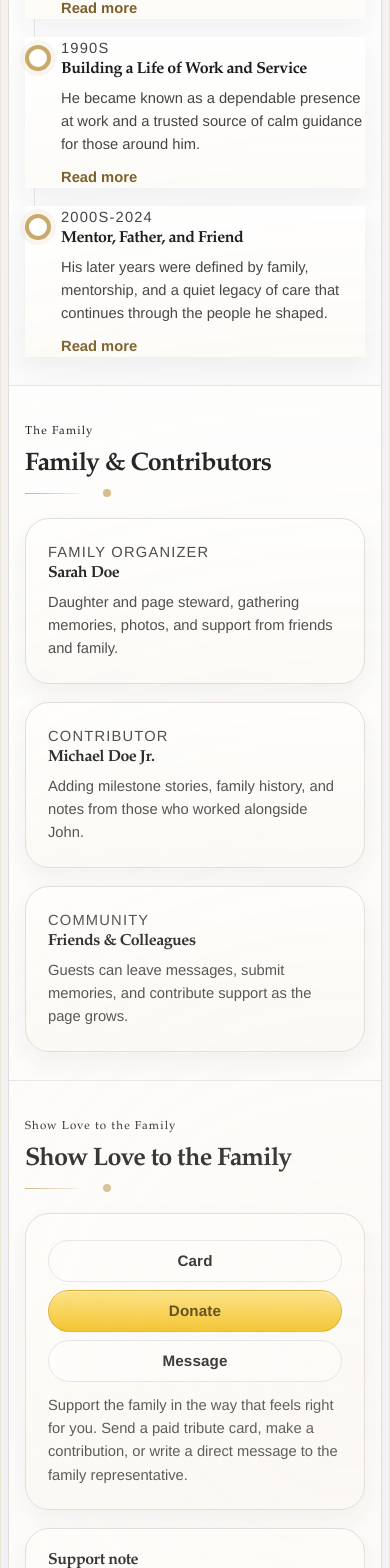
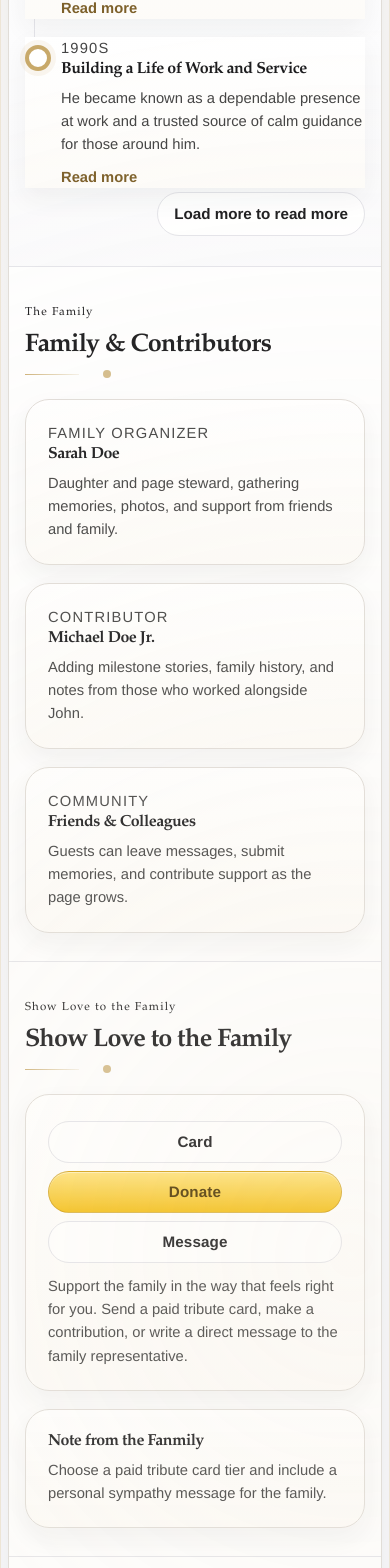
Before and after one commit to francis-dotcom/biotribute, a Next.js app: page /SirFemiOgini in a window 390 px wide. Shown: the part 3213-4781 px from the top of the page. Built offline with nearby package versions, Linux system fonts and the light colour scheme; no server answers.

Commit message:
code: 2 file(s)

```diff
--- a/src/app/[slug]/page.tsx
+++ b/src/app/[slug]/page.tsx
@@ -240,7 +240,7 @@ export default async function TributePage({ params }: PageProps) {
               </p>
             </article>
             <article className="form-card">
-              <h3>Support note</h3>
+              <h3>Note from the Fanmily</h3>
               <p>
                 {tribute.supportNote?.trim()
                   ? tribute.supportNote
--- a/src/components/timeline-section.tsx
+++ b/src/components/timeline-section.tsx
@@ -1,6 +1,6 @@
 "use client";
 
-import { useState } from "react";
+import { useEffect, useState } from "react";
 import type { TributeTimelineEntry } from "@/data/tributes";
 
 type TimelineSectionProps = {
@@ -9,11 +9,34 @@ type TimelineSectionProps = {
 
 export function TimelineSection({ entries }: TimelineSectionProps) {
   const [activeEntry, setActiveEntry] = useState<TributeTimelineEntry | null>(null);
+  const [isMobile, setIsMobile] = useState(false);
+
+  useEffect(() => {
+    const mediaQuery = window.matchMedia("(max-width: 640px)");
+    const syncViewport = () => setIsMobile(mediaQuery.matches);
+
+    syncViewport();
+    mediaQuery.addEventListener("change", syncViewport);
+
+    return () => {
+      mediaQuery.removeEventListener("change", syncViewport);
+    };
+  }, []);
+
+  const batchSize = isMobile ? 2 : 3;
+  const [visibleCount, setVisibleCount] = useState(batchSize);
+
+  useEffect(() => {
+    setVisibleCount(batchSize);
+  }, [batchSize, entries.length]);
+
+  const visibleEntries = entries.slice(0, visibleCount);
+  const hasMoreEntries = visibleCount < entries.length;
 
   return (
     <>
       <div className="timeline-list">
-        {entries.map((entry, index) => (
+        {visibleEntries.map((entry, index) => (
           <article className="timeline-item" key={`${entry.year}-${entry.title}-${index}`}>
             {entry.year.trim() ? <p className="timeline-year">{entry.year}</p> : null}
             {entry.title.trim() ? <h3>{entry.title}</h3> : null}
@@ -28,6 +51,17 @@ export function TimelineSection({ entries }: TimelineSectionProps) {
           </article>
         ))}
       </div>
+      {hasMoreEntries ? (
+        <div className="builder-inline-actions">
+          <button
+            className="button-secondary"
+            type="button"
+            onClick={() => setVisibleCount((current) => Math.min(current + batchSize, entries.length))}
+          >
+            Load more to read more
+          </button>
+        </div>
+      ) : null}
 
       {activeEntry ? (
         <div
```
